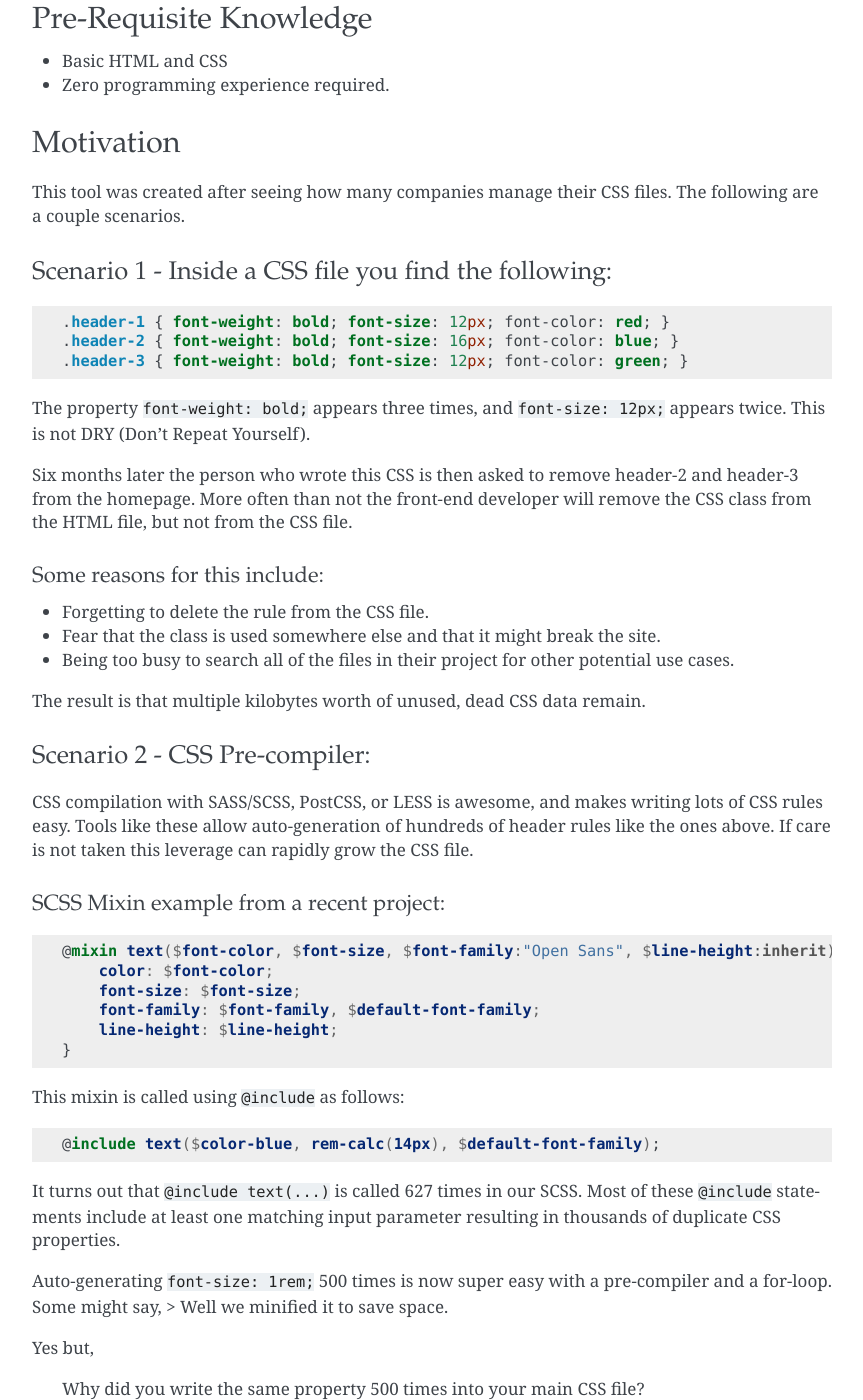
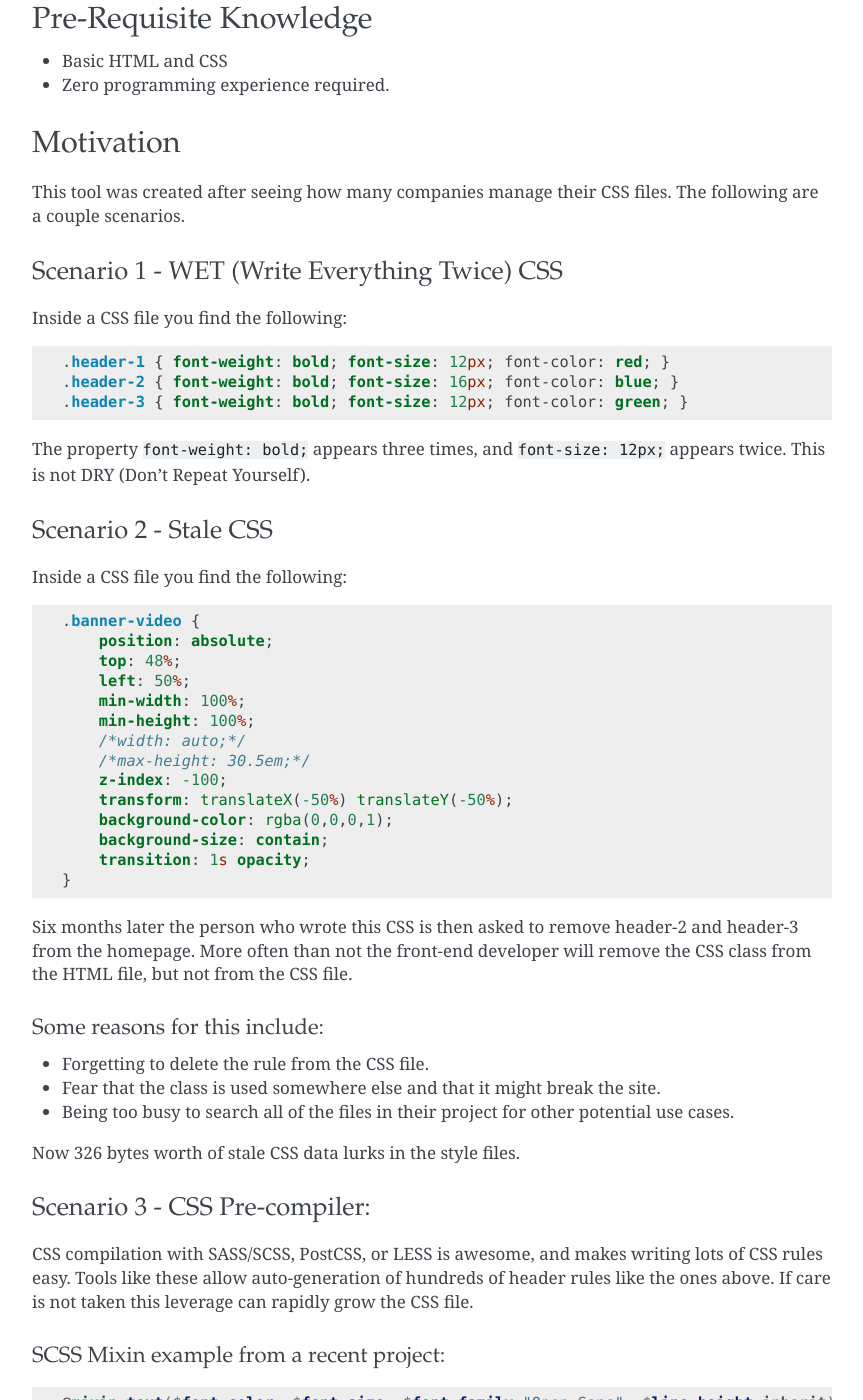
Before and after one commit to nueverest/blowdrycss, a Sphinx documentation site: the page built from docs/readme.rst, in a window 1280 px wide and 1400 px high, scrolled down 1728 px. Shown: the whole window, without its empty margins (218-1081 px from the left). Built offline with Sphinx 7.4.7, drawn with Linux system fonts in a browser that asks for light colours; some of the changed text lies outside the part shown.

Commit message:
Split scenario 1 into 2.

```diff
--- a/docs/readme.rst
+++ b/docs/readme.rst
@@ -79,8 +79,10 @@ Motivation
 
 This tool was created after seeing how many companies manage their CSS files. The following are a couple scenarios.
 
-Scenario 1 - Inside a CSS file you find the following:
-''''''''''''''''''''''''''''''''''''''''''''''''''''''
+Scenario 1 - WET (Write Everything Twice) CSS
+'''''''''''''''''''''''''''''''''''''''''''''
+
+Inside a CSS file you find the following:
 
 .. code:: css
 
@@ -91,6 +93,28 @@ Scenario 1 - Inside a CSS file you find the following:
 The property ``font-weight: bold;`` appears three times, and
 ``font-size: 12px;`` appears twice. This is not DRY (Don't Repeat
 Yourself).
+
+Scenario 2 - Stale CSS
+''''''''''''''''''''''
+
+Inside a CSS file you find the following:
+
+.. code:: css
+
+    .banner-video {
+        position: absolute;
+        top: 48%;
+        left: 50%;
+        min-width: 100%;
+        min-height: 100%;
+        /*width: auto;*/
+        /*max-height: 30.5em;*/
+        z-index: -100;
+        transform: translateX(-50%) translateY(-50%);
+        background-color: rgba(0,0,0,1);
+        background-size: contain;
+        transition: 1s opacity;
+    }
 
 Six months later the person who wrote this CSS is then asked to remove
 header-2 and header-3 from the homepage. More often than not the
@@ -106,10 +130,9 @@ Some reasons for this include:
 -  Being too busy to search all of the files in their project for other
    potential use cases.
 
-The result is that multiple kilobytes worth of unused, dead CSS data
-remain.
+Now 326 bytes worth of stale CSS data lurks in the style files.
 
-Scenario 2 - CSS Pre-compiler:
+Scenario 3 - CSS Pre-compiler:
 ''''''''''''''''''''''''''''''
 
 CSS compilation with SASS/SCSS, PostCSS, or LESS is awesome, and makes
```
Also changed, not shown: README.md (+26 -3 lines).
